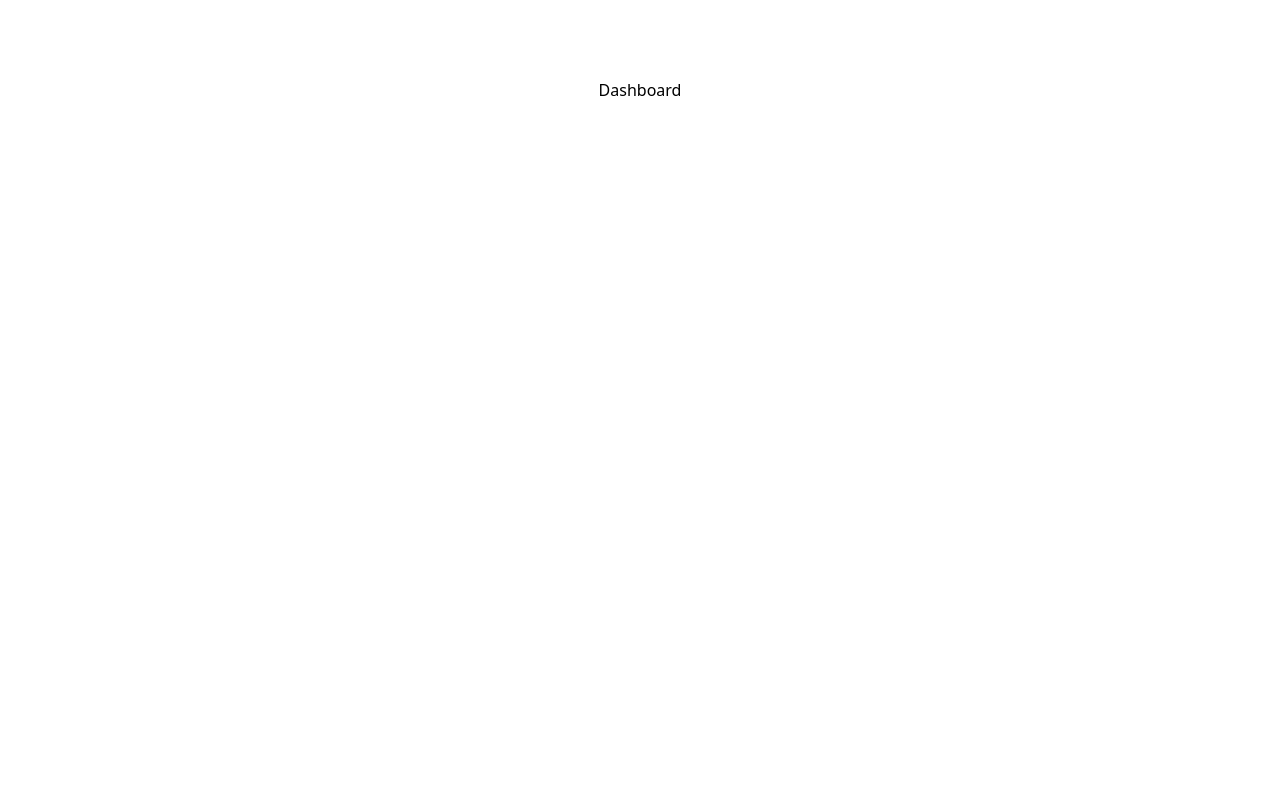
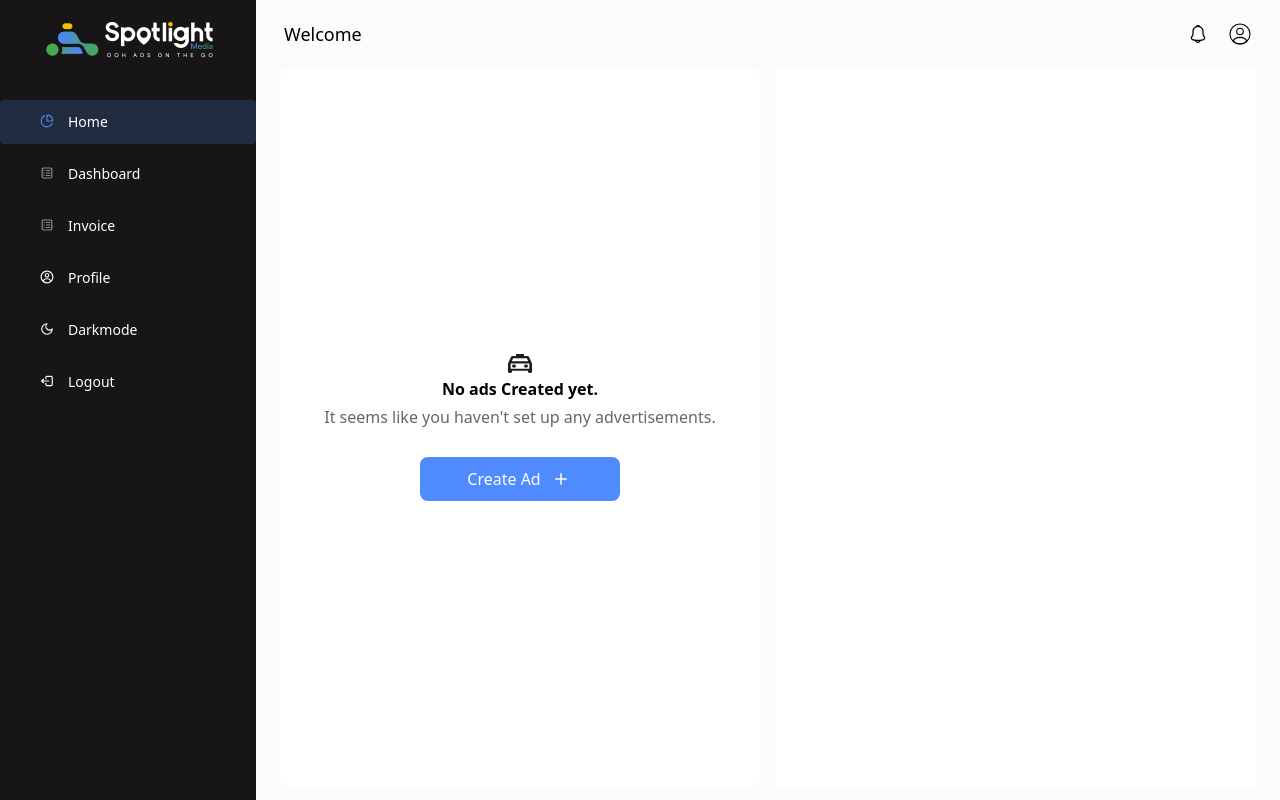
Before and after one commit to ManojKumar2920/TIC-Spotlight-Dashboard, a Next.js app: page / in a window 1280 px wide. Built offline with nearby package versions, Linux system fonts and the light colour scheme.

Commit message:
Routing corrections and updations - 31/12

```diff
--- /dev/null
+++ b/app/dashboard/page.tsx
@@ -0,0 +1,9 @@
+import React from 'react'
+
+const page = () => {
+  return (
+    <div>Dashboard</div>
+  )
+}
+
+export default page
--- a/app/home/page.tsx
+++ /dev/null
@@ -1,28 +0,0 @@
-import CreateAd from '@/components/Home/CreateAd'
-import LiveMap from '@/components/Home/LiveMap'
-import TopNav from '@/components/Home/TopNav'
-import SidebarLayout from '@/components/ReusableComponents/SidebarLayout'
-import React from 'react'
-
-const page = () => {
-
-
-    return (
-        <div>
-            <SidebarLayout>
-                <TopNav />
-                <div className="flex gap-x-4 pl-3 pr-3 mt-3 flex-grow h-screen">
-                    <div className="flex-1 flex items-stretch justify-center rounded-[12px] bg-white">
-                        <CreateAd />
-                    </div>
-                    <div className="flex-1 flex items-stretch justify-center rounded bg-white ">
-                        <LiveMap />
-                    </div>
-                </div>
-            </SidebarLayout>
-
-        </div>
-    )
-}
-
-export default page
--- a/app/layout.tsx
+++ b/app/layout.tsx
@@ -29,6 +29,7 @@ export default function RootLayout({
       <body
         className={`${objectivity.variable} antialiased`}
       >
+
         {children}
       </body>
     </html>
--- a/app/page.tsx
+++ b/app/page.tsx
@@ -1,9 +1,28 @@
-import Image from "next/image";
+import CreateAd from '@/components/Home/CreateAd'
+import LiveMap from '@/components/Home/LiveMap'
+import TopNav from '@/components/Home/TopNav'
+import SidebarLayout from '@/components/ReusableComponents/SidebarLayout'
+import React from 'react'
 
-export default function Home() {
-  return (
-    <div className="grid grid-rows-[20px_1fr_20px] items-center justify-items-center min-h-screen p-8 pb-20 gap-16 sm:p-20 font-[family-name:var(--font-geist-sans)]">
-      Dashboard
-    </div>
-  );
+const page = () => {
+
+
+    return (
+        <div>
+            <SidebarLayout>
+                <TopNav />
+                <div className="flex gap-x-4 pl-3 pr-3 mt-3 flex-grow h-screen">
+                    <div className="flex-1 flex items-stretch justify-center rounded-[12px] bg-white">
+                        <CreateAd />
+                    </div>
+                    <div className="flex-1 flex items-stretch justify-center rounded bg-white ">
+                        <LiveMap />
+                    </div>
+                </div>
+            </SidebarLayout>
+
+        </div>
+    )
 }
+
+export default page
--- a/app/settings/page.tsx
+++ /dev/null
@@ -1,17 +0,0 @@
-import SidebarLayout from '@/components/ReusableComponents/SidebarLayout'
-import React from 'react'
-
-const page = () => {
-
-
-  return (
-    <div>
-        <SidebarLayout>
-            <h1>Welcome to the Settings</h1>
-    </SidebarLayout>
-
-    </div>
-  )
-}
-
-export default page
--- a/components/Home/CreateAd.tsx
+++ b/components/Home/CreateAd.tsx
@@ -14,7 +14,7 @@ function CreateAd() {
                 It seems like you haven't set up any advertisements.
             </span>
 
-            <Link href="/ad/Form1">
+            <Link href="/create-ad">
                 <Button className="bg-[#4F8AFF] w-[200px] h-[44px] text-white rounded-[23px] flex items-center justify-center gap-2 mt-6">
                     Create Ad <AddIcon className="w-6 h-6" />
                 </Button>
--- a/components/ReusableComponents/Icon.tsx
+++ b/components/ReusableComponents/Icon.tsx
@@ -8,6 +8,7 @@ import { IoSettingsOutline as SettingsIcon } from "react-icons/io5";
 import { CgProfile as ProfileIcon } from "react-icons/cg";
 import { LuMoon as DarkModeIcon } from "react-icons/lu";
 import { TbLogout2 as LogoutIcon } from "react-icons/tb";
+import { CiViewList as DashboardIcon } from "react-icons/ci";
 
 //HomePage Icons
 
@@ -34,6 +35,7 @@ export {
     SettingsIcon,
     LogoutIcon,
     DarkModeIcon,
+    DashboardIcon,
     NotificationIcon,
     ProfileIcon2,
     CarIcon,
--- a/components/ReusableComponents/Sidebar.tsx
+++ b/components/ReusableComponents/Sidebar.tsx
@@ -11,7 +11,8 @@ import {
     ProfileIcon,
     SettingsIcon,
     LogoutIcon,
-    DarkModeIcon
+    DarkModeIcon,
+    DashboardIcon
 } from "@/components/ReusableComponents/Icon";
 import { usePathname } from "next/navigation";
 
@@ -19,10 +20,10 @@ export const Sidebar: React.FC = () => {
     const pathname = usePathname();
 
     const contents = [
-        { href: "/home", icon: <HomeIcon />, text: "Home", key: "home" },
+        { href: "/", icon: <HomeIcon />, text: "Home", key: "home" },
+        { href: "/dashboard", icon: <DashboardIcon />, text: "Dashboard", key: "dashboard" },
         { href: "/invoice", icon: < InvoiceIcon />, text: "Invoice", key: "invoice" },
         { href: "/profile", icon: < ProfileIcon />, text: "Profile", key: "profile" },
-        { href: "/settings", icon: <SettingsIcon />, text: "Settings", key: "settings" },
         { href: "/darkmode", icon: <DarkModeIcon />, text: "Darkmode", key: "darkmode" },
         { href: "/logout", icon: <LogoutIcon />, text: "Logout", key: "logout" },
     ];
```
Also changed, not shown: app/create-ad/Form2/page.tsx (renamed from app/ad/Form2/page.tsx), app/create-ad/page.tsx (renamed from app/ad/Form1/page.tsx).
